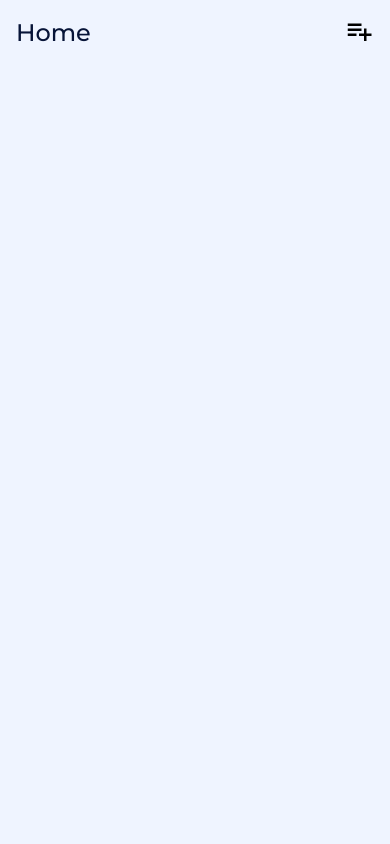
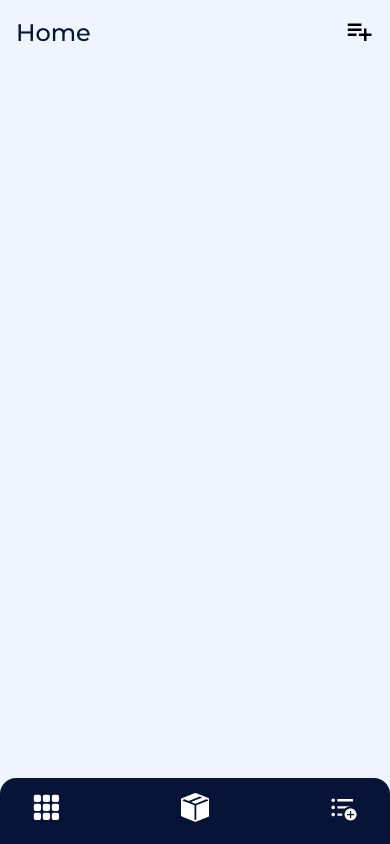
Before and after one commit to gabriel-teotonio/Caixinha, a React (Vite) app: page / in a window 390 px wide. Built offline with nearby package versions, Linux system fonts and the light colour scheme.

Commit message:
feat: create the NavMobile

```diff
--- /dev/null
+++ b/src/Components/NavMobile/index.tsx
@@ -0,0 +1,20 @@
+import * as C from "./styles";
+
+import { BsFillBoxSeamFill, BsGrid3X3GapFill } from "react-icons/bs";
+import { MdFormatListBulletedAdd } from "react-icons/md";
+
+export const NavMobile = () => {
+  return (
+    <C.Nav>
+        <button>
+            <C.IconWrapper><BsGrid3X3GapFill /></C.IconWrapper>
+        </button>
+        <C.IconWrapper>
+            <BsFillBoxSeamFill />
+        </C.IconWrapper>
+        <button>
+            <C.IconWrapper><MdFormatListBulletedAdd /></C.IconWrapper>
+        </button>
+    </C.Nav>
+  )
+}
--- /dev/null
+++ b/src/Components/NavMobile/styles.tsx
@@ -0,0 +1,24 @@
+import styled from "styled-components";
+
+
+export const Nav = styled.nav`
+    height: 66px;
+    width: 100%;
+    position: fixed;
+    bottom: 0;
+    background-color: ${props => props.theme.colors.darkBlue};
+    border-radius: 1rem 1rem 0 0;
+    padding:.5rem 2rem;
+    display: flex;
+    justify-content: space-between;
+    align-items: center;
+    color: white;
+
+    button{
+        color: currentColor;
+    }
+`
+
+export const IconWrapper = styled.div`
+    font-size: 1.8rem;
+`
--- a/src/Routes/Root/index.tsx
+++ b/src/Routes/Root/index.tsx
@@ -5,6 +5,7 @@ import { Container, Main, MainContent } from "./styles";
 import { Outlet } from 'react-router-dom';
 import { Aside } from "../../Components/Aside";
 import { HeaderMain } from "../../Components/HeaderMain";
+import { NavMobile } from "../../Components/NavMobile";
 
 function Root() {
 
@@ -19,7 +20,7 @@ function Root() {
           </MainContent>
         </Main>
 
-
+      <NavMobile />
       </ Container>
       <GlobalStyle />
     </ThemeProvider>
```
